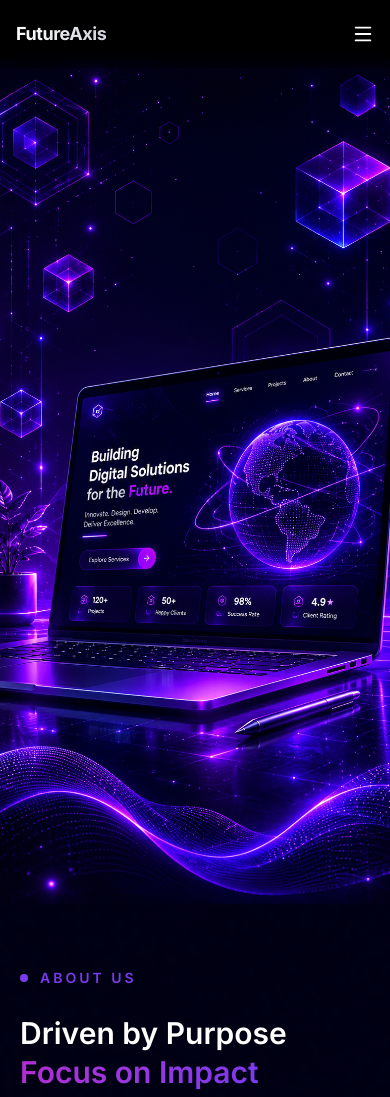
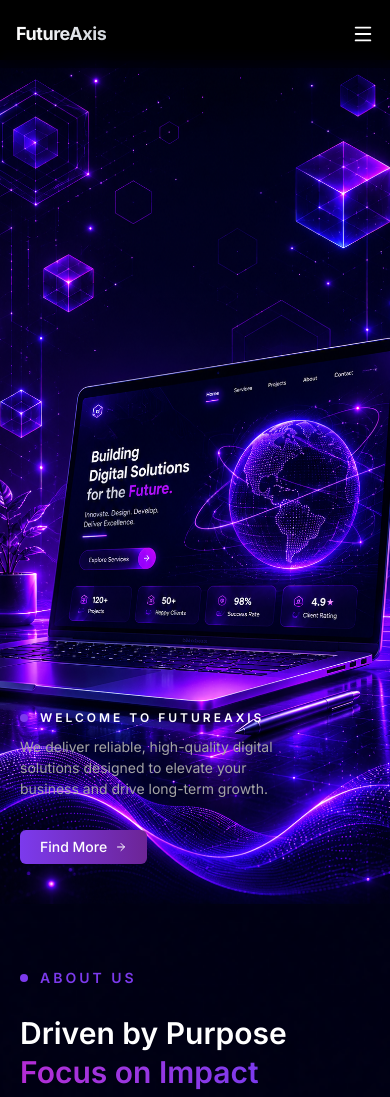
Before and after one commit to FutureAxis/futureaxis-official-web, a Next.js app: page / in a window 390 px wide. Shown: the top 1097 px of the page. Built offline with nearby package versions, Linux system fonts and the light colour scheme.

Commit message:
feat: remove conditional animations from Hero component for simplified rendering

```diff
--- a/components/sections/Home/Hero.tsx
+++ b/components/sections/Home/Hero.tsx
@@ -40,11 +40,7 @@ export default function HeroSection() {
 
             {/* Animated Content - Smooth slide without delays */}
             <div
-                className={`absolute bottom-10 left-0 z-20 px-5 lg:px-[90px] transition-all duration-[1500ms] ease-out transform ${
-                    isContentVisible
-                        ? "opacity-100 translate-x-0"
-                        : "opacity-0 -translate-x-32"
-                }`}
+                className={`absolute bottom-10 left-0 z-20 px-5 lg:px-[90px] transition-all duration-[1500ms] ease-out transform`}
             >
                 <div className="space-y-6 max-w-[280px] md:max-w-md lg:max-w-2xl">
                     <div className="flex items-center gap-3 mb-2.5">
```
